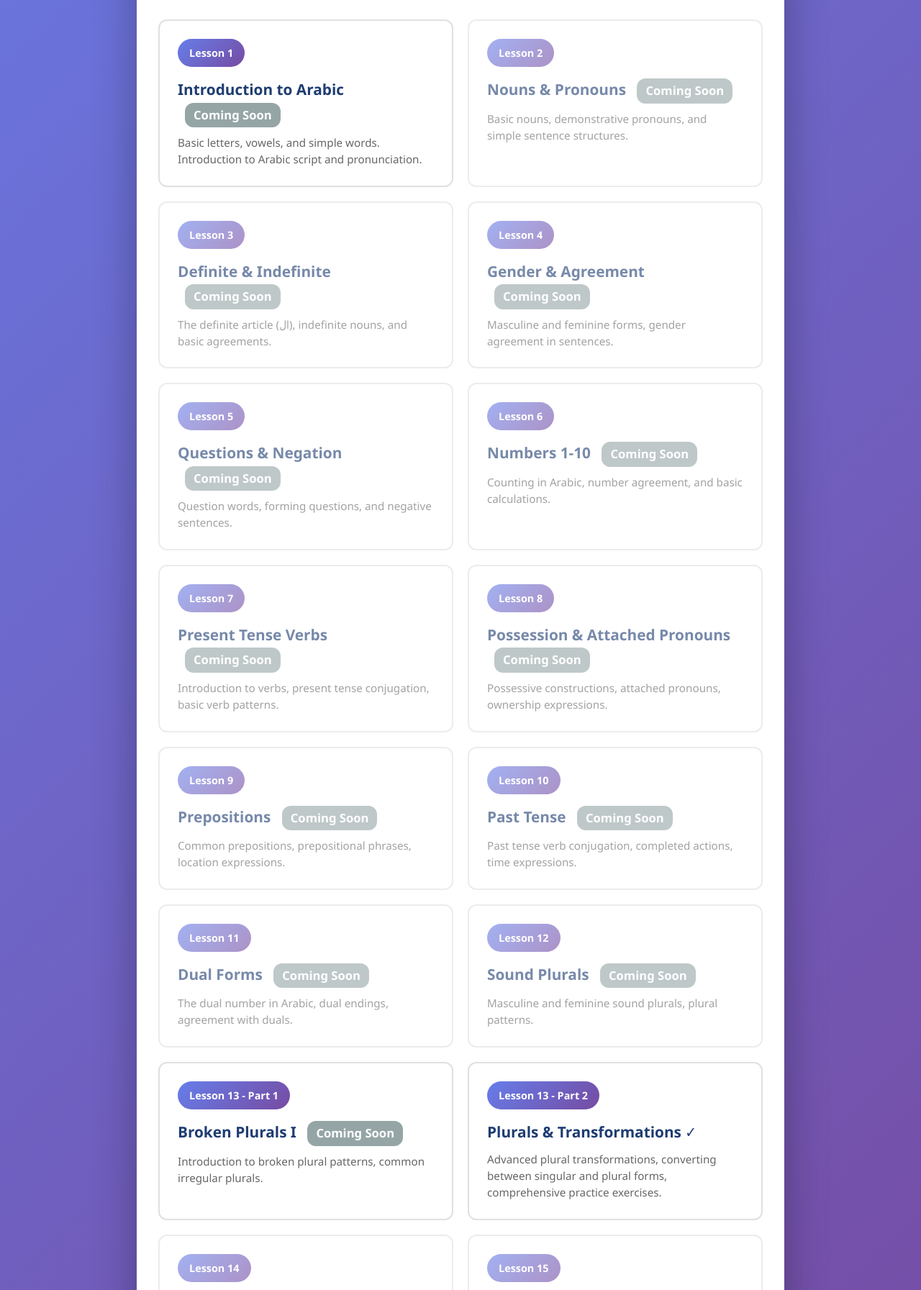
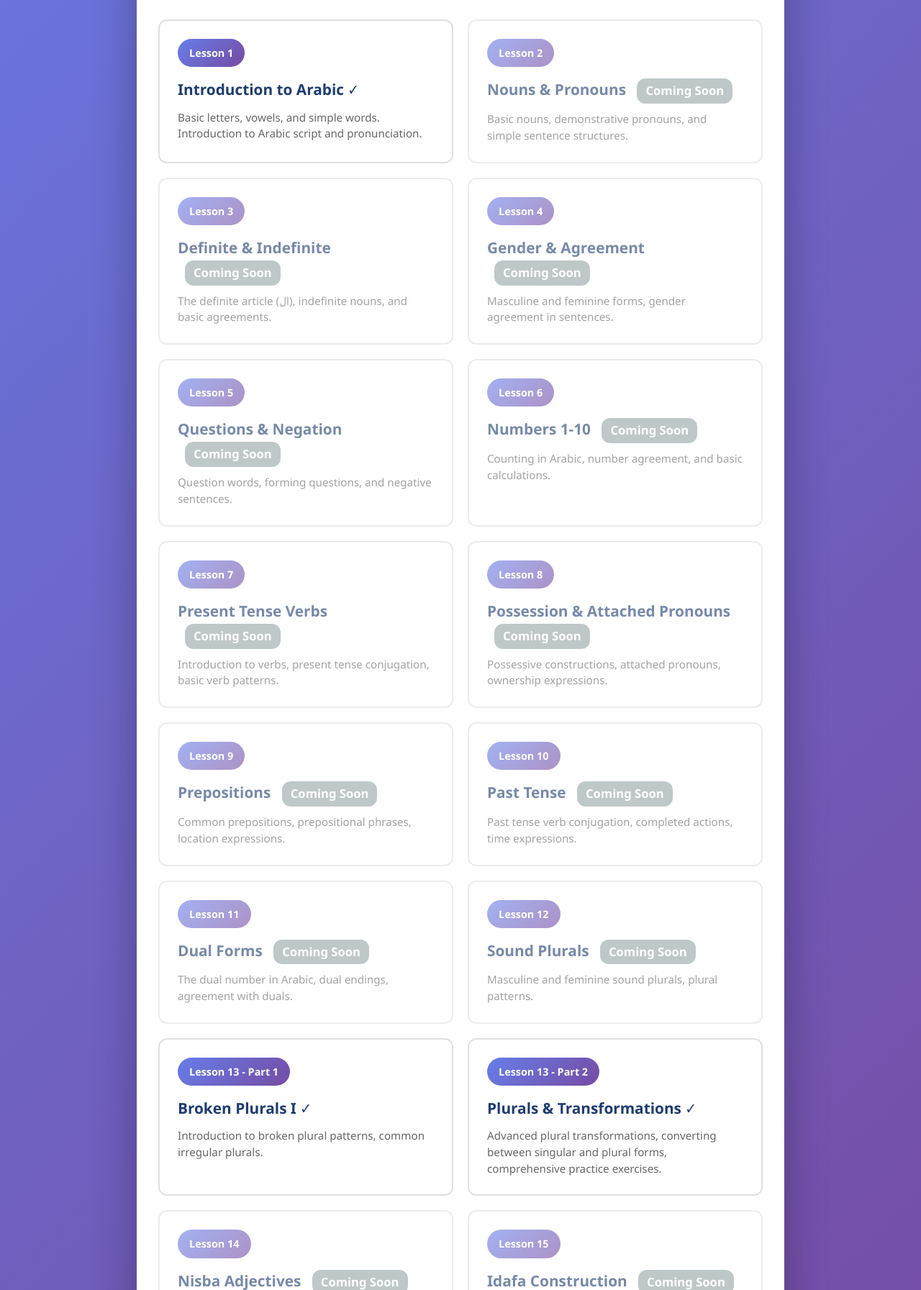
Before and after one commit to tetrasystems/Arabic-lesson, a plain HTML site: page index.html in a window 1280 px wide. Shown: the part 902-2695 px from the top of the page at 72% size. Drawn offline with Linux system fonts and the light colour scheme.

Commit message:
Update index.html

```diff
--- a/index.html
+++ b/index.html
@@ -237,7 +237,7 @@
                     <!-- Lesson 1 -->
                     <a href="lesson1.html" class="lesson-card">
                         <div class="lesson-number">Lesson 1</div>
-                        <div class="lesson-title">Introduction to Arabic <span class="coming-soon-badge">Coming Soon</span></div>
+                        <div class="lesson-title">Introduction to Arabic ✓</div>
                         <div class="lesson-description">Basic letters, vowels, and simple words. Introduction to Arabic script and pronunciation.</div>
                     </a>
 
@@ -321,7 +321,7 @@
                     <!-- Lesson 13 Part 1 -->
                     <a href="lesson13_part1.html" class="lesson-card">
                         <div class="lesson-number">Lesson 13 - Part 1</div>
-                        <div class="lesson-title">Broken Plurals I <span class="coming-soon-badge">Coming Soon</span></div>
+                        <div class="lesson-title">Broken Plurals I ✓</div>
                         <div class="lesson-description">Introduction to broken plural patterns, common irregular plurals.</div>
                     </a>
 
```
